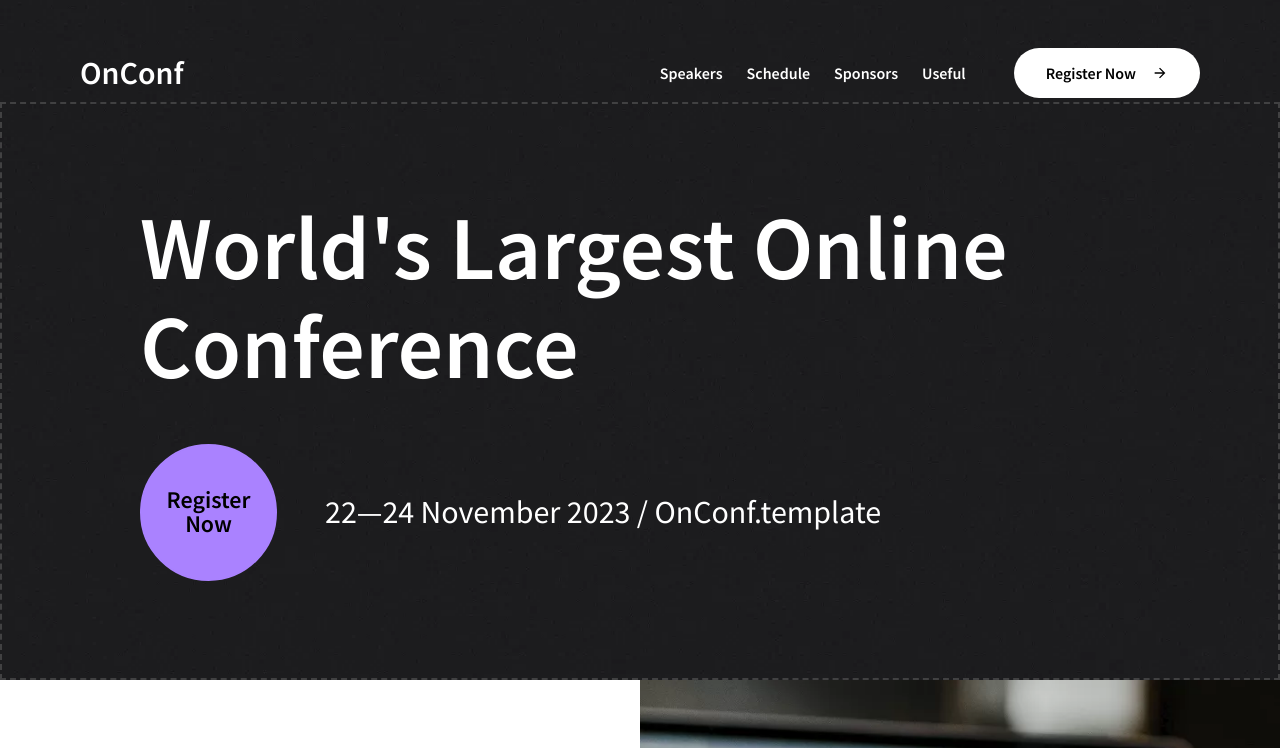
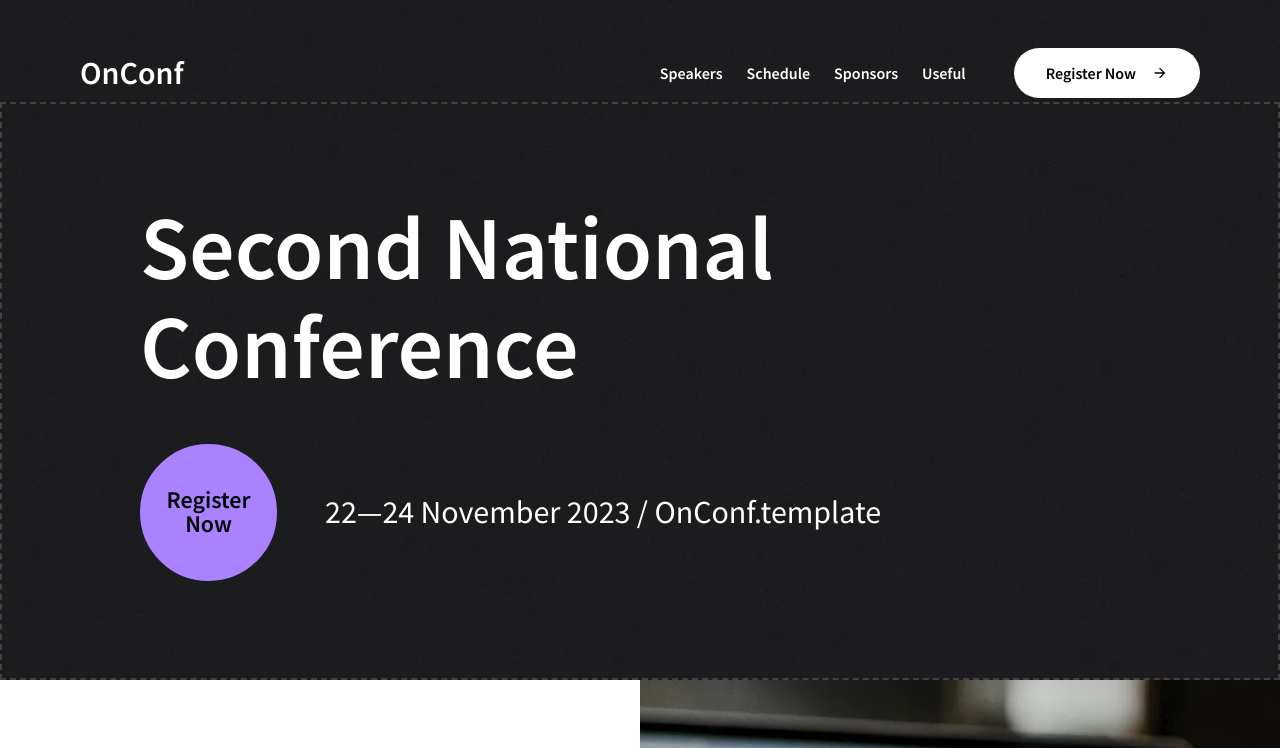
Before and after one commit to Hitesh-Mahajan/conference, a website built with Parcel: page index.html in a window 1280 px wide. Shown: the top 748 px of the page. Built offline with nearby package versions, Linux system fonts and the light colour scheme.

Commit message:
change title

```diff
--- a/index.html
+++ b/index.html
@@ -150,7 +150,7 @@
             </div>
           </header>
           <div class="home-hero-content">
-            <h1 class="home-text08">World's Largest Online Conference</h1>
+            <h1 class="home-text08">Second National Conference</h1>
             <div class="home-caption">
               <button class="button-style-1 button home-register2">
                 <label class="home-label">Register Now</label>
```
